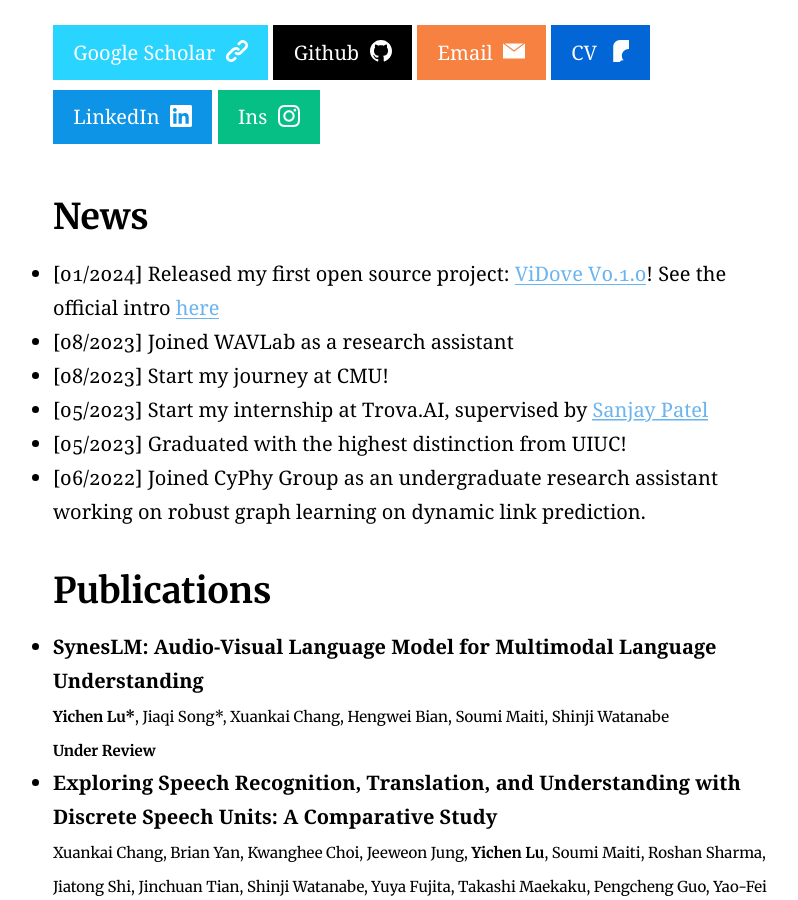
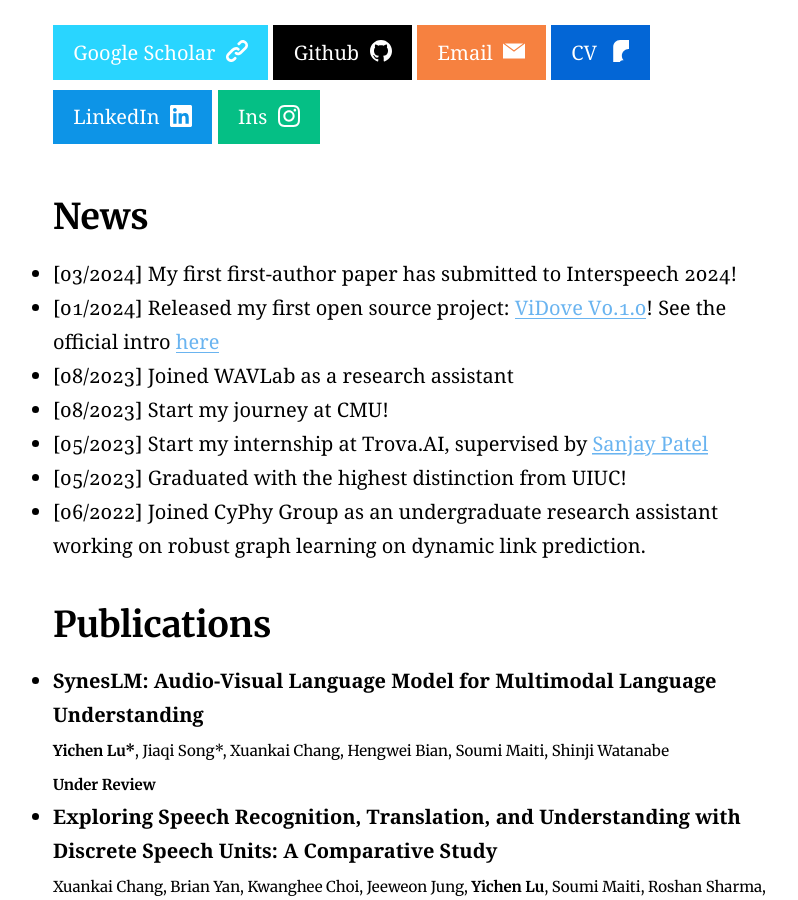
Before and after one commit to yichen14/yichen14.github.io, a Jekyll site: the page built from index.md, in a window 1280 px wide and 900 px high, scrolled down 1149 px. Shown: the whole window, without its empty margins (230-1028 px from the left). Built offline with Jekyll 4.4.1, drawn with Linux system fonts in a browser that asks for light colours.

Commit message:
Update index.md

```diff
--- a/index.md
+++ b/index.md
@@ -16,6 +16,7 @@
 {% include button.html text="Google Scholar" icon="" link="https://scholar.google.com/citations?user=FNCDQpcAAAAJ&hl=en" color="#29D5FF" %} {% include button.html text="Github" icon="github" link="https://github.com/yichen14" color="#000000" %} {% include button.html text="Email" icon="email" link="mailto: yichenl5@andrew.cmu.edu" color="#f68140" %}{% include button.html text="CV" icon="cv" link="/assets/resume.pdf" color="#0366d6" %}  {% include button.html text="LinkedIn" icon="linkedin" link="https://www.linkedin.com/in/yichen-lu-80b4a2198/" color="#0d94e7" %} {% include button.html text="Ins" icon="instagram" link="https://www.instagram.com/eason_lu1017/" color="#05bf85" %}
 
 ## News
+  - [03/2024] My first first-author paper has submitted to Interspeech 2024!
   - [01/2024] Released my first open source project: [ViDove V0.1.0](https://pigeonai.club/)! See the official intro [here](https://www.bilibili.com/read/cv29086524/?spm_id_from=333.999.0.0)
   - [08/2023] Joined WAVLab as a research assistant
   - [08/2023] Start my journey at CMU!
```
